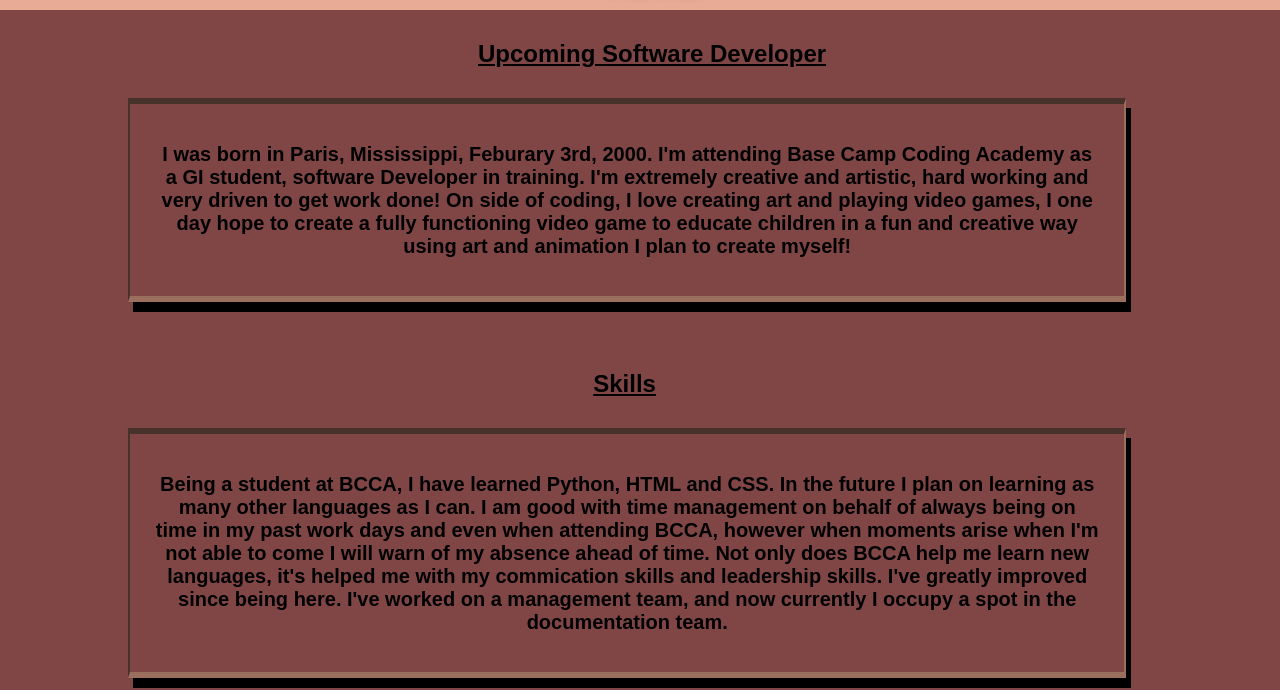
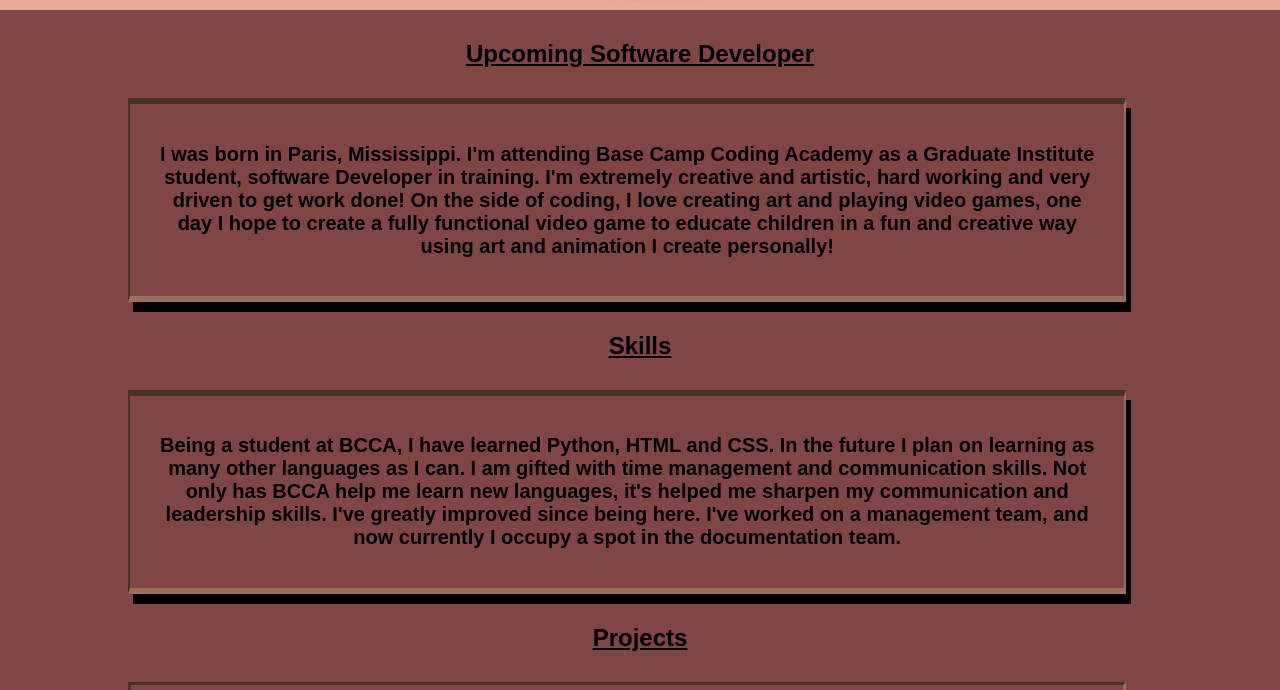
Before and after one commit to CamFortner/MyPortfolio, a plain HTML site: page index.html in a window 1280 px wide. Shown: the part 550-1240 px from the top of the page. Drawn offline with Linux system fonts and the light colour scheme.

Commit message:
Changed resume link.

```diff
--- a/index.html
+++ b/index.html
@@ -17,12 +17,12 @@
               href="https://www.linkedin.com/in/cameron-fortner-b88143254/"
               style="color: #000000"
               target="_blank"
-              >LinkedIn</a
+              >Linkedin</a
             >
           </li>
           <li>
             <a
-              href="https://docs.google.com/document/d/1EH3xkOpb5X1G1vEVGCsNebqeLK_ZKqWCWavV3527VFg/edit?usp=sharing"
+              href="https://drive.google.com/file/d/1ST8pZfXkCBdbWvBv_dvSDsYoIYSH3fpO/view?usp=sharing"
               style="color: #000000"
               target="_blank"
               >Resume</a
@@ -42,31 +42,29 @@
       <h1>Cameron Fortner</h1>
       <div id="cam" class="camcam"></div>
       <!-- <img src="images/dbzgoku.jpeg" class="avatar" /> -->
-      <h2>About</h2>
+      <h2 class="header2">About</h2>
       <section class="about">
         <h3>Upcoming Software Developer</h3>
         <!-- <img src="images/Untitled10_20230113161616.png" /> -->
         <div class="about-text">
           <p>
-            I was born in Paris, Mississippi, Feburary 3rd, 2000. I'm attending
-            Base Camp Coding Academy as a GI student, software Developer in
+            I was born in Paris, Mississippi. I'm attending Base Camp Coding
+            Academy as a Graduate Institute student, software Developer in
             training. I'm extremely creative and artistic, hard working and very
-            driven to get work done! On side of coding, I love creating art and
-            playing video games, I one day hope to create a fully functioning
+            driven to get work done! On the side of coding, I love creating art
+            and playing video games, one day I hope to create a fully functional
             video game to educate children in a fun and creative way using art
-            and animation I plan to create myself!
+            and animation I create personally!
           </p>
           <h4>Skills</h4>
           <p>
             Being a student at BCCA, I have learned Python, HTML and CSS. In the
             future I plan on learning as many other languages as I can. I am
-            good with time management on behalf of always being on time in my
-            past work days and even when attending BCCA, however when moments
-            arise when I'm not able to come I will warn of my absence ahead of
-            time. Not only does BCCA help me learn new languages, it's helped me
-            with my commication skills and leadership skills. I've greatly
-            improved since being here. I've worked on a management team, and now
-            currently I occupy a spot in the documentation team.
+            gifted with time management and communication skills. Not only has
+            BCCA help me learn new languages, it's helped me sharpen my
+            communication and leadership skills. I've greatly improved since
+            being here. I've worked on a management team, and now currently I
+            occupy a spot in the documentation team.
           </p>
           <h5>Projects</h5>
         </div>
--- a/styles.css
+++ b/styles.css
@@ -139,21 +139,28 @@ box-shadow: 0 0 0 5px inset, 0 0 5px grey, 0 0 10px #ff0000 inset;
     max-width: 100%;
     min-height: 30%;
     margin-top: 1%;
+    text-align: center;
+    left: 500px;
+    margin-left: 0%;
+    margin-right: 30%;
 }
 
 h2{
     -webkit-text-stroke: 1px rgb(3, 3, 3);
-    margin-left: 46%;
     margin-right: auto;
     margin-top: 1%;
+    margin-left: 46%;
     text-transform: capitalize;
     color: #804646;
     font-size: 200%;
     filter: drop-shadow(20px 5px 4px #9a6f5e);
 }
+.header2 h2{
+    margin-left: 40%;
+}
 h3{
     padding: 30px;
-    margin-left: 35%;
+    /* margin-left: 35%; */
     margin-right: auto;
     margin-top: 0%;
     text-transform: capitalize;
@@ -161,6 +168,7 @@ h3{
     font-size: 150%;
     text-decoration:underline;
 }
+
 
 .about-text p{
     margin-left: 10%;
@@ -178,18 +186,19 @@ h3{
  .about-text h4{
     text-decoration:underline;
     padding: 30px;
-    margin-left: 44%;
+    /* margin-left: 44%; */
     margin-right: auto;
     margin-top: 3%;
     text-transform: capitalize;
     color: #000000;
     font-size: 150%;
+    margin: 0;
  }
 
  h5 {
     /* position-relative: 0%; */
     padding: 30px 0px;
-    margin-left: 46%;
+    /* margin-left: 46%; */
     margin-right: auto;
     margin-top: 0%;
     text-transform: capitalize;
@@ -210,17 +219,3 @@ h3{
     border-color: #9a6f5e;
     box-shadow: 5px 10px;
  }
-
- @media screen and (max-width: 600px){
-    #h4{
-        margin: 0;
-    }
-    #h3{
-
-    }
-    .about{
-        left: 500px;
-        margin-left: 0%;
-        margin-right: 30%;
-    }
- }
```
